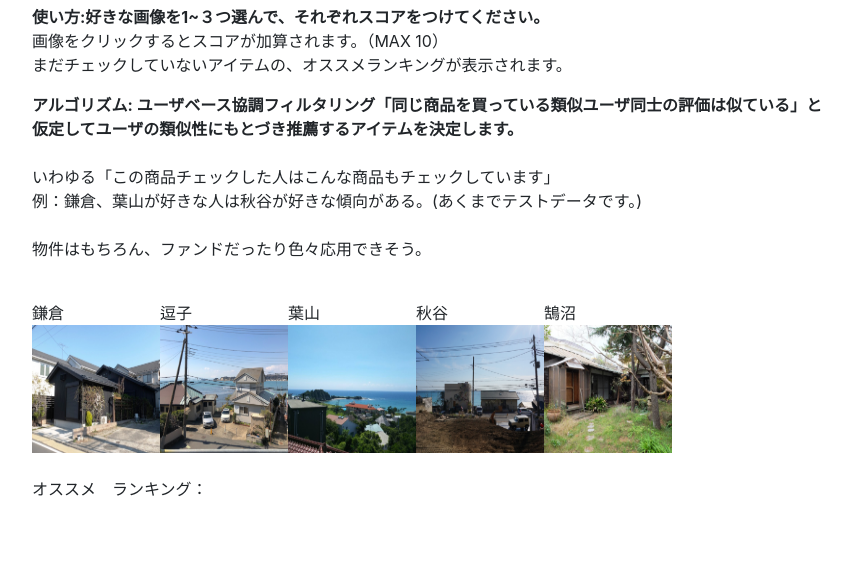
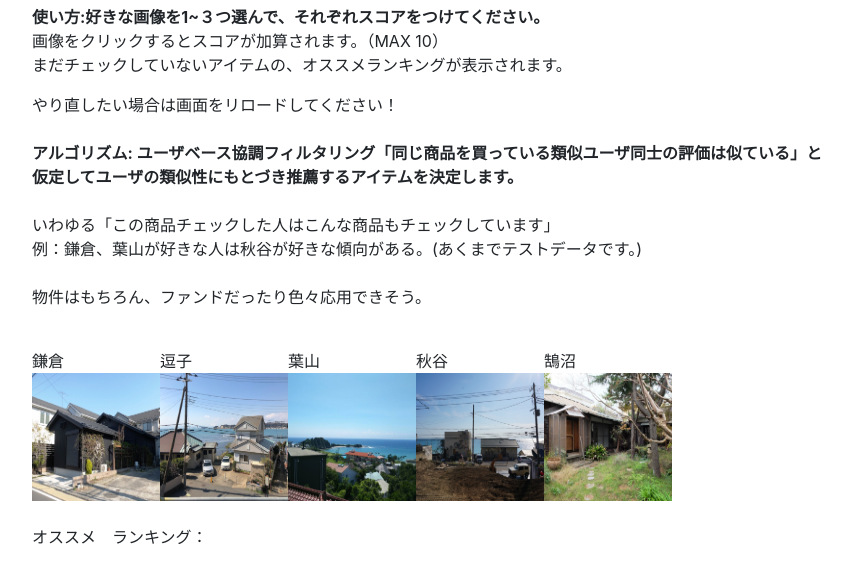
Before and after one commit to strictly-es/RecommendationEngine, a plain HTML site: page index2.html in a window 1280 px wide. Shown: the part 51-634 px from the top of the page, without its empty margins (53-904 px from the left). Drawn offline with nearby package versions, Linux system fonts and the light colour scheme.

Commit message:
first commit

```diff
--- a/index2.html
+++ b/index2.html
@@ -18,6 +18,10 @@
         画像をクリックするとスコアが加算されます。（MAX 10）<br>
         まだチェックしていないアイテムの、オススメランキングが表示されます。
     </p>
+    やり直したい場合は画面をリロードしてください！
+    <br>
+    <br>
+
     <p>
         <strong>アルゴリズム:
             ユーザベース協調フィルタリング「同じ商品を買っている類似ユーザ同士の評価は似ている」と<br>
```
